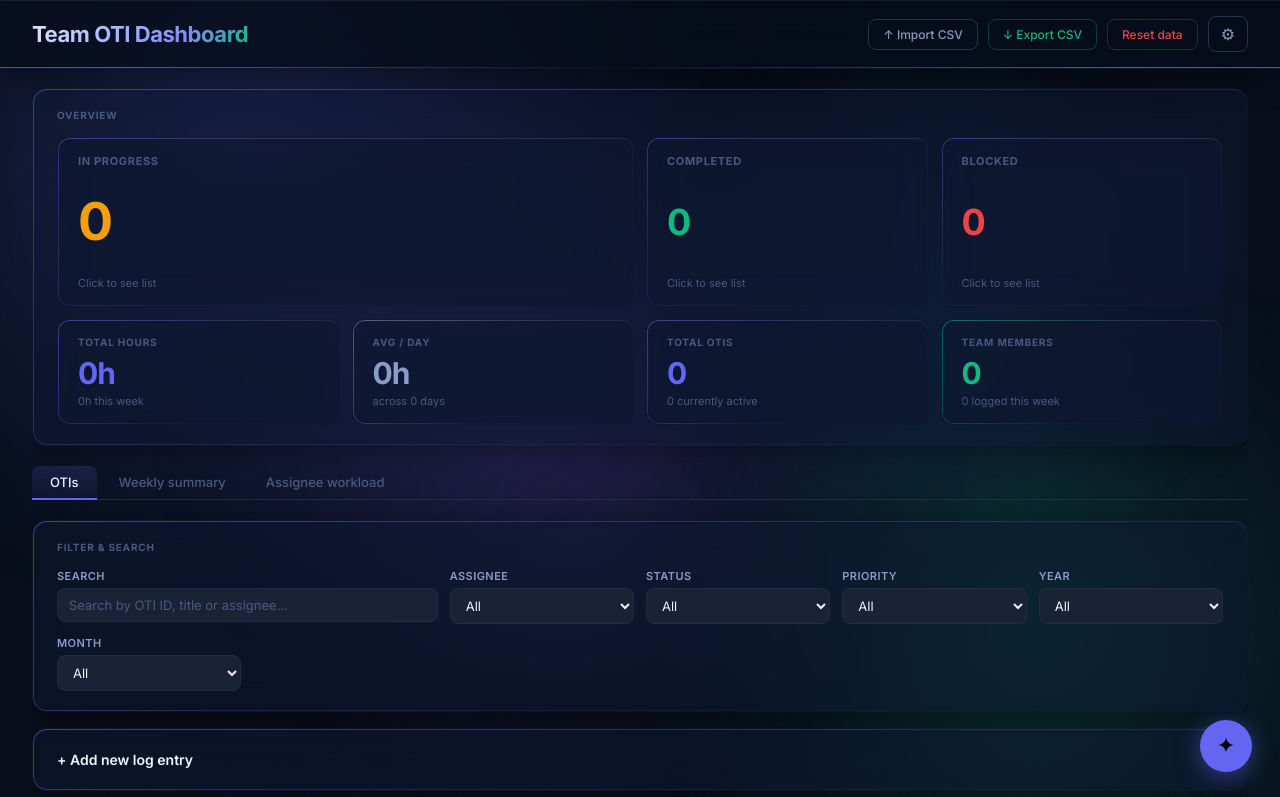
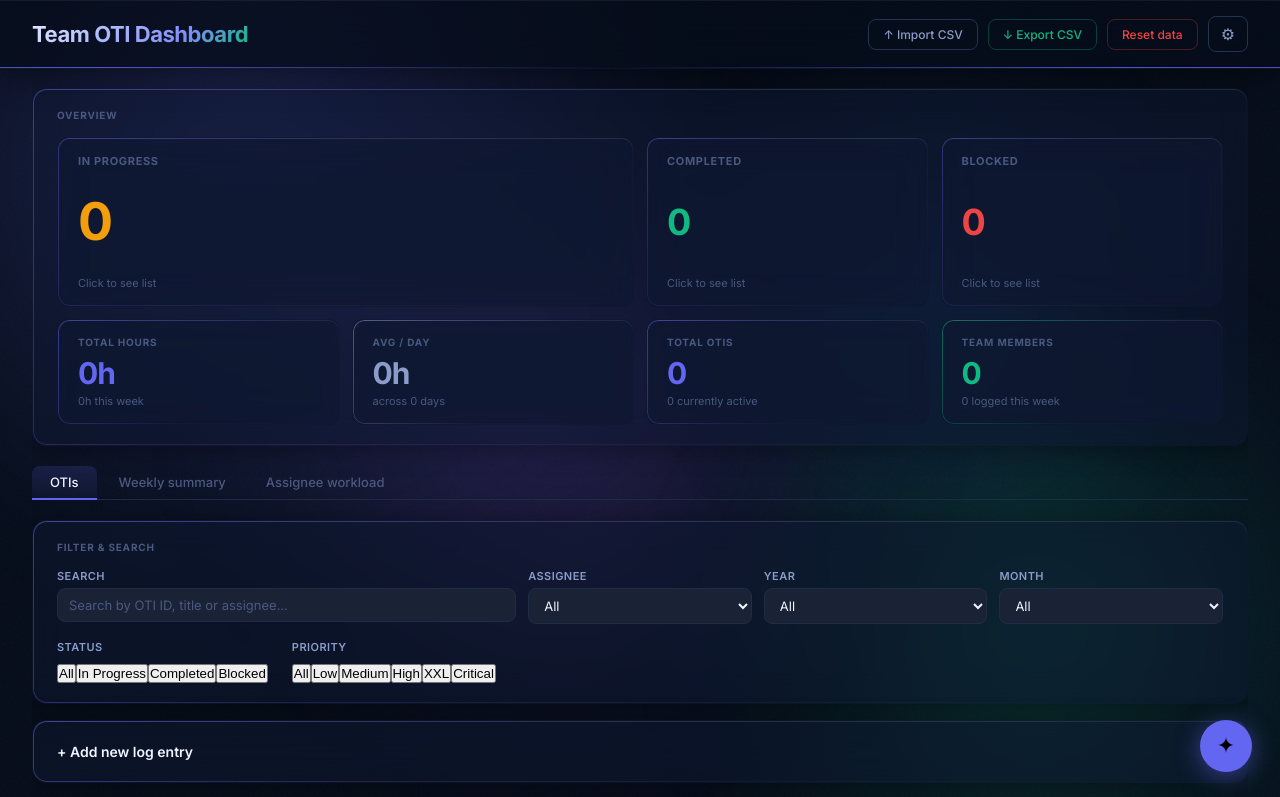
Before and after one commit to sreya-kambhatla/OTI-Tracker-AI, a React (Vite) app: page / in a window 1280 px wide. Shown: the top 797 px of the page. Built offline with nearby package versions, Linux system fonts and the light colour scheme.

Commit message:
Update Filters.jsx

```diff
--- a/src/components/Filters.jsx
+++ b/src/components/Filters.jsx
@@ -1,9 +1,34 @@
 import React from 'react';
-import { CHART_COLORS, STATUS_OPTIONS, PRIORITY_OPTIONS, MONTHS, EMPTY_FORM, TEMPLATE_HEADERS } from '../constants';
+import { STATUS_OPTIONS, PRIORITY_OPTIONS, MONTHS } from '../constants';
+import { statusStyle, priorityStyle } from '../utils';
+
+function ChipGroup({ value, options, onChange, getActiveStyle }) {
+  return (
+    <div className="chip-group">
+      <button className={"chip" + (value === "" ? " chip-active" : "")} onClick={() => onChange("")}>
+        All
+      </button>
+      {options.map(opt => {
+        const isActive = value === opt;
+        const st = isActive && getActiveStyle ? getActiveStyle(opt) : null;
+        return (
+          <button
+            key={opt}
+            className={"chip" + (isActive ? " chip-active" : "")}
+            style={st ? { background: st.background, borderColor: st.color, color: st.color } : {}}
+            onClick={() => onChange(isActive ? "" : opt)}
+          >
+            {opt}
+          </button>
+        );
+      })}
+    </div>
+  );
+}
 
 function Filters({ filters, onChange, onClear, allLogs }) {
   const assignees   = [...new Set(allLogs.map(l => l.assignee))];
-  const years       = [...new Set(allLogs.map(l => l.date.slice(0,4)))].sort().reverse();
+  const years       = [...new Set(allLogs.map(l => l.date.slice(0, 4)))].sort().reverse();
   const activeCount = Object.values(filters).filter(Boolean).length;
 
   return (
@@ -19,7 +44,9 @@ function Filters({ filters, onChange, onClear, allLogs }) {
         </div>
         {activeCount > 0 && <button className="btn-danger" onClick={onClear}>Clear all</button>}
       </div>
-      <div className="form-grid">
+
+      {/* Search + dropdowns */}
+      <div className="form-grid" style={{ marginBottom:16 }}>
         <div style={{ gridColumn:"span 2" }}>
           <label className="form-label">Search</label>
           <input value={filters.search} onChange={e => onChange("search", e.target.value)} placeholder="Search by OTI ID, title or assignee..." />
@@ -29,20 +56,6 @@ function Filters({ filters, onChange, onClear, allLogs }) {
           <select value={filters.assignee} onChange={e => onChange("assignee", e.target.value)}>
             <option value="">All</option>
             {assignees.map(a => <option key={a}>{a}</option>)}
-          </select>
-        </div>
-        <div>
-          <label className="form-label">Status</label>
-          <select value={filters.status} onChange={e => onChange("status", e.target.value)}>
-            <option value="">All</option>
-            {STATUS_OPTIONS.map(o => <option key={o}>{o}</option>)}
-          </select>
-        </div>
-        <div>
-          <label className="form-label">Priority</label>
-          <select value={filters.priority} onChange={e => onChange("priority", e.target.value)}>
-            <option value="">All</option>
-            {PRIORITY_OPTIONS.map(o => <option key={o}>{o}</option>)}
           </select>
         </div>
         <div>
@@ -57,9 +70,31 @@ function Filters({ filters, onChange, onClear, allLogs }) {
           <select value={filters.month} onChange={e => onChange("month", e.target.value)}>
             <option value="">All</option>
             {MONTHS.map((m, i) => (
-              <option key={m} value={String(i+1).padStart(2,"0")}>{m}</option>
+              <option key={m} value={String(i + 1).padStart(2, "0")}>{m}</option>
             ))}
           </select>
+        </div>
+      </div>
+
+      {/* Status + Priority chip rows */}
+      <div style={{ display:"flex", gap:24, flexWrap:"wrap" }}>
+        <div>
+          <label className="form-label" style={{ marginBottom:8 }}>Status</label>
+          <ChipGroup
+            value={filters.status}
+            options={STATUS_OPTIONS}
+            onChange={v => onChange("status", v)}
+            getActiveStyle={statusStyle}
+          />
+        </div>
+        <div>
+          <label className="form-label" style={{ marginBottom:8 }}>Priority</label>
+          <ChipGroup
+            value={filters.priority}
+            options={PRIORITY_OPTIONS}
+            onChange={v => onChange("priority", v)}
+            getActiveStyle={priorityStyle}
+          />
         </div>
       </div>
     </div>
```
